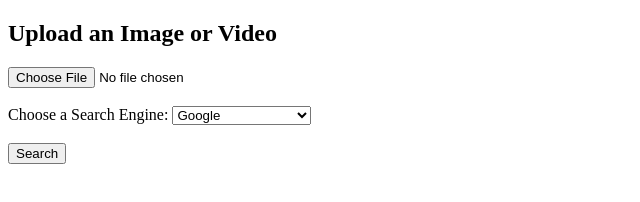
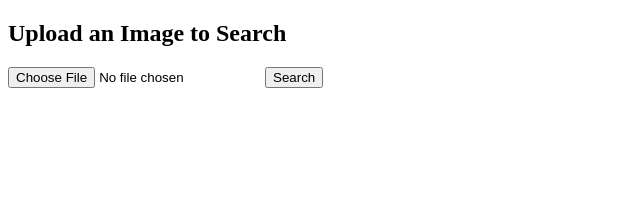
Before and after one commit to hippiebowchang/NSFW-Image-Search, a plain HTML site: page templates/index.html in a window 1280 px wide. Shown: the whole page, without its empty margins (0-640 px from the left). Drawn offline with Linux system fonts and the light colour scheme.

Commit message:
Update index.html

```diff
--- a/templates/index.html
+++ b/templates/index.html
@@ -3,26 +3,12 @@
 <head>
     <meta charset="UTF-8">
     <meta name="viewport" content="width=device-width, initial-scale=1.0">
-    <title>Reverse Image & Video Search</title>
+    <title>NSFW Image Search</title>
 </head>
 <body>
-    <h2>Upload an Image or Video</h2>
-
-    <form action="/upload" method="post" enctype="multipart/form-data">
-        <input type="file" name="file" required><br><br>
-
-        <label for="search_engine">Choose a Search Engine:</label>
-        <select name="search_engine" id="search_engine" required>
-            <option value="google">Google</option>
-            <option value="bing">Bing</option>
-            <option value="yandex">Yandex</option>
-            <option value="tineye">TinEye</option>
-            <option value="pimeyes">PimEyes (for faces)</option>
-              <option value="reddit">Reddit</option>
-    <option value="twitter">Twitter</option>
-        </select>
-        <br><br>
-
+    <h2>Upload an Image to Search</h2>
+    <form action="/search" method="post" enctype="multipart/form-data">
+        <input type="file" name="image" required>
         <button type="submit">Search</button>
     </form>
 </body>
```
